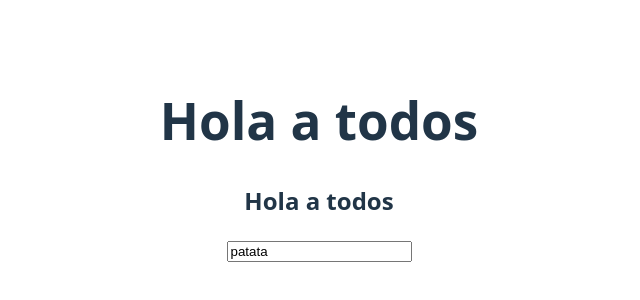
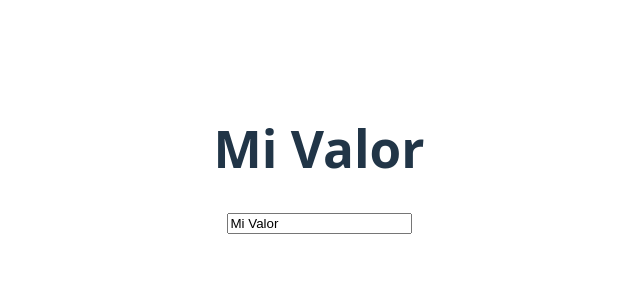
Before and after one commit to RamconDev/Vue-AmazingCode, a Vue app: page / in a window 1280 px wide. Shown: the part 240-540 px from the top of the page, without its empty margins (321-961 px from the left). Built offline with nearby package versions, Linux system fonts and the light colour scheme.

Commit message:
v-model - cambiar valor de los elementos de forma dinamica con un input

```diff
--- a/src/App.vue
+++ b/src/App.vue
@@ -1,13 +1,12 @@
 <script setup>
-    const myId = "patata";
-    const myValue = "patata";
+    import { ref } from 'vue';
+
+    const myValue = ref("Mi Valor")
 </script>
 
 <template>
-    <h1 v-bind:id="myId">Hola a todos</h1>
-    <h2 :id="myId">Hola a todos</h2>
-
-    <input type="text" :value="myValue">
+    <h1>{{ myValue }}</h1>
+    <input type="text" v-model="myValue">
 </template>
 
 
```
